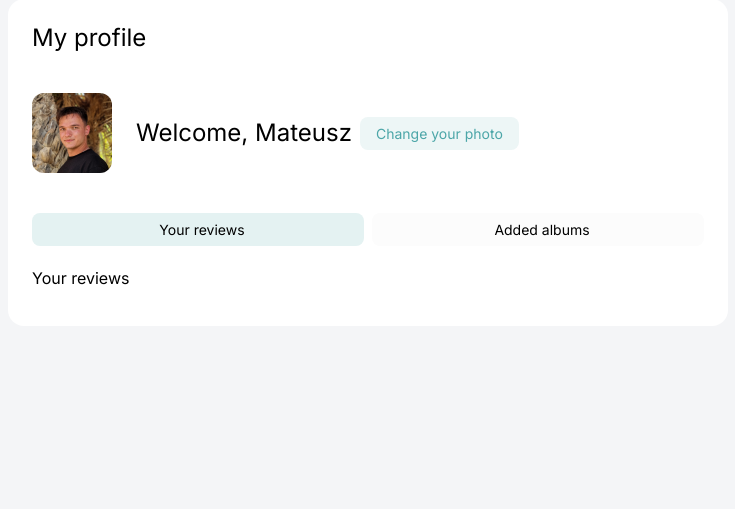
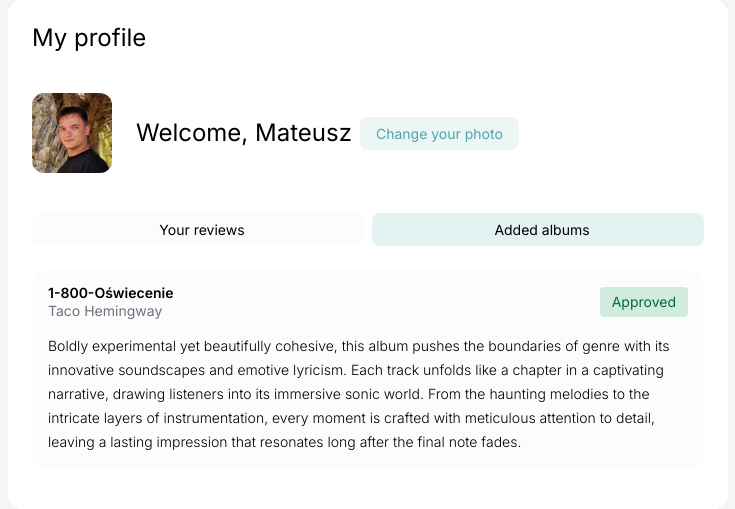
Before and after one commit to bart-simpson09/soundspotlight, a PHP site: page /myProfile in a window 1280 px wide. Shown: the part 139-648 px from the top of the page, without its empty margins (272-1007 px from the left). Run offline with PHP 8.4, Linux system fonts and the light colour scheme; some libraries are stand-ins or nearby versions.

Commit message:
your reviews finished

```diff
--- a/public/css/components.css
+++ b/public/css/components.css
@@ -256,8 +256,10 @@ select {
     border-radius: 2px;
 }
 
-.opinionRate p {
+.opinionRate {
     color: var(--text-primary-teal);
+    font-size: 14px;
+    line-height: 18px;
 }
 
 .opinionRate i {
@@ -298,3 +300,38 @@ select {
 .tabContent {
     display: none;
 }
+
+/* Component YOUR REVIEW ITEM */
+
+.yourProfileItem {
+    background-color: var(--color-grey-10);
+    border-radius: 16px;
+    padding: 16px;
+}
+
+.yourProfileItemHeader {
+    justify-content: space-between;
+}
+
+.yourProfileItem p {
+    color: var(--text-primary-dark);
+    font-weight: 300;
+    line-height: 24px;
+}
+
+.yourAddedElementStatus {
+    font-size: 14px;
+    line-height: auto;
+    padding: 8px 12px;
+    border-radius: 4px;
+}
+
+.statusApproved {
+    color: var(--color-green-100);
+    background-color: var(--color-green-50);
+}
+
+.statusDeclined {
+    color: var(--color-red-100);
+    background-color: var(--color-red-50);
+}
--- a/public/css/flex.css
+++ b/public/css/flex.css
@@ -13,6 +13,10 @@
     display: flex;
     align-items: center;
     justify-content: center;
+}
+
+.flexWrap {
+    flex-wrap: wrap;
 }
 
 .columnGap4 {
@@ -35,6 +39,10 @@
     column-gap: 32px;
 }
 
+.rowGap4 {
+    row-gap: 4px;
+}
+
 .rowGap8 {
     row-gap: 8px;
 }
--- a/public/css/fonts.css
+++ b/public/css/fonts.css
@@ -33,3 +33,15 @@ h3 {
     font-weight: 600;
     color: var(--text-primary-dark);
 }
+
+h4 {
+    font-size: 14px;
+    font-weight: 600;
+    color: var(--text-primary-dark);
+}
+
+h5 {
+    font-size: 14px;
+    font-weight: 400;
+    color: var(--text-secondary);
+}
--- a/public/js/scripts.js
+++ b/public/js/scripts.js
@@ -27,6 +27,6 @@ function openTab(event, tabName) {
         tabItem[i].className = tabItem[i].className.replace(" active", "");
     }
 
-    document.getElementById(tabName).style.display = "block";
+    document.getElementById(tabName).style.display = "flex";
     event.currentTarget.className += " active";
 }
--- a/public/views/albumDetails.html
+++ b/public/views/albumDetails.html
@@ -130,7 +130,7 @@
                                 <p>26.03.2024</p>
                             </div>
                             <div class="flexRow columnGap8 opinionRate">
-                                <p>4.5/5</p>
+                                4.5/5
                                 <i class="iconoir-star-solid"></i>
                             </div>
                         </div>
@@ -152,7 +152,7 @@
                                 <p>26.03.2024</p>
                             </div>
                             <div class="flexRow columnGap8 opinionRate">
-                                <p>4.5/5</p>
+                                4.5/5
                                 <i class="iconoir-star-solid"></i>
                             </div>
                         </div>
@@ -174,7 +174,7 @@
                                 <p>26.03.2024</p>
                             </div>
                             <div class="flexRow columnGap8 opinionRate">
-                                <p>4.5/5</p>
+                                4.5/5
                                 <i class="iconoir-star-solid"></i>
                             </div>
                         </div>
--- a/public/views/myProfile.html
+++ b/public/views/myProfile.html
@@ -63,28 +63,83 @@
         <h1>My profile</h1>
         <div class="flexRow columnGap24">
             <img class="myProfileAvatar" src="/public/assets/imgs/avatar.png" alt="">
-            <div class="flexRow columnGap16">
+            <div class="flexRow columnGap16 rowGap8 flexWrap">
                 <h1>Welcome, Mateusz</h1>
                 <button class="buttonSecondary">Change your photo</button>
             </div>
         </div>
         <div class="flexColumn rowGap24">
             <div class="flexRow columnGap16">
-                <button class="tabItem flexRow columnGap8" onclick="openTab(event, 'yourReviews')" id="defaultTab">
+                <button class="tabItem flexRow columnGap8" onclick="openTab(event, 'yourReviews')">
                     <i class="iconoir-message"></i>
                     Your reviews
                 </button>
-                <button class="tabItem flexRow columnGap8" onclick="openTab(event, 'addedAlbums')">
+                <button class="tabItem flexRow columnGap8" onclick="openTab(event, 'addedAlbums')" id="defaultTab">
                     <i class="iconoir-music-double-note"></i>
                     Added albums
                 </button>
             </div>
             <div>
-                <div id="yourReviews" class="tabContent">
-                    Your reviews
+                <div id="yourReviews" class="tabContent flexColumn rowGap16">
+                    <div class="yourProfileItem flexColumn rowGap16">
+                        <div class="flexRow yourProfileItemHeader">
+                            <div class="flexColumn rowGap4">
+                                <h4>1-800-Oświecenie</h4>
+                                <h5>Taco Hemingway</h5>
+                            </div>
+                            <div class="flexRow columnGap16">
+                                <div class="flexRow columnGap8 opinionRate">
+                                    <i class="iconoir-star-solid"></i>
+                                    4.5/5
+                                </div>
+                                <div class="yourAddedElementStatus statusApproved flexCenter">Approved</div>
+                            </div>
+                        </div>
+                        <p>Boldly experimental yet beautifully cohesive, this album pushes the boundaries of genre with
+                            its innovative soundscapes and emotive lyricism. Each track unfolds like a chapter in a
+                            captivating narrative, drawing listeners into its immersive sonic world. From the haunting
+                            melodies to the intricate layers of instrumentation, every moment is crafted with meticulous
+                            attention to detail, leaving a lasting impression that resonates long after the final note
+                            fades.</p>
+                    </div>
+                    <div class="yourProfileItem flexColumn rowGap16">
+                        <div class="flexRow yourProfileItemHeader">
+                            <div class="flexColumn rowGap4">
+                                <h4>1-800-Oświecenie</h4>
+                                <h5>Taco Hemingway</h5>
+                            </div>
+                            <div class="flexRow columnGap16">
+                                <div class="flexRow columnGap8 opinionRate">
+                                    <i class="iconoir-star-solid"></i>
+                                    4.5/5
+                                </div>
+                                <div class="yourAddedElementStatus statusDeclined flexCenter">Declined</div>
+                            </div>
+                        </div>
+                        <p>Boldly experimental yet beautifully cohesive, this album pushes the boundaries of genre with
+                            its innovative soundscapes and emotive lyricism. Each track unfolds like a chapter in a
+                            captivating narrative, drawing listeners into its immersive sonic world. From the haunting
+                            melodies to the intricate layers of instrumentation, every moment is crafted with meticulous
+                            attention to detail, leaving a lasting impression that resonates long after the final note
+                            fades.</p>
+                    </div>
                 </div>
                 <div id="addedAlbums" class="tabContent">
-                    Added albums
+                    <div class="yourProfileItem flexColumn rowGap16">
+                        <div class="flexRow yourProfileItemHeader">
+                            <div class="flexColumn rowGap4">
+                                <h4>1-800-Oświecenie</h4>
+                                <h5>Taco Hemingway</h5>
+                            </div>
+                            <div class="yourAddedElementStatus statusApproved flexCenter">Approved</div>
+                        </div>
+                        <p>Boldly experimental yet beautifully cohesive, this album pushes the boundaries of genre with
+                            its innovative soundscapes and emotive lyricism. Each track unfolds like a chapter in a
+                            captivating narrative, drawing listeners into its immersive sonic world. From the haunting
+                            melodies to the intricate layers of instrumentation, every moment is crafted with meticulous
+                            attention to detail, leaving a lasting impression that resonates long after the final note
+                            fades.</p>
+                    </div>
                 </div>
             </div>
         </div>
```
